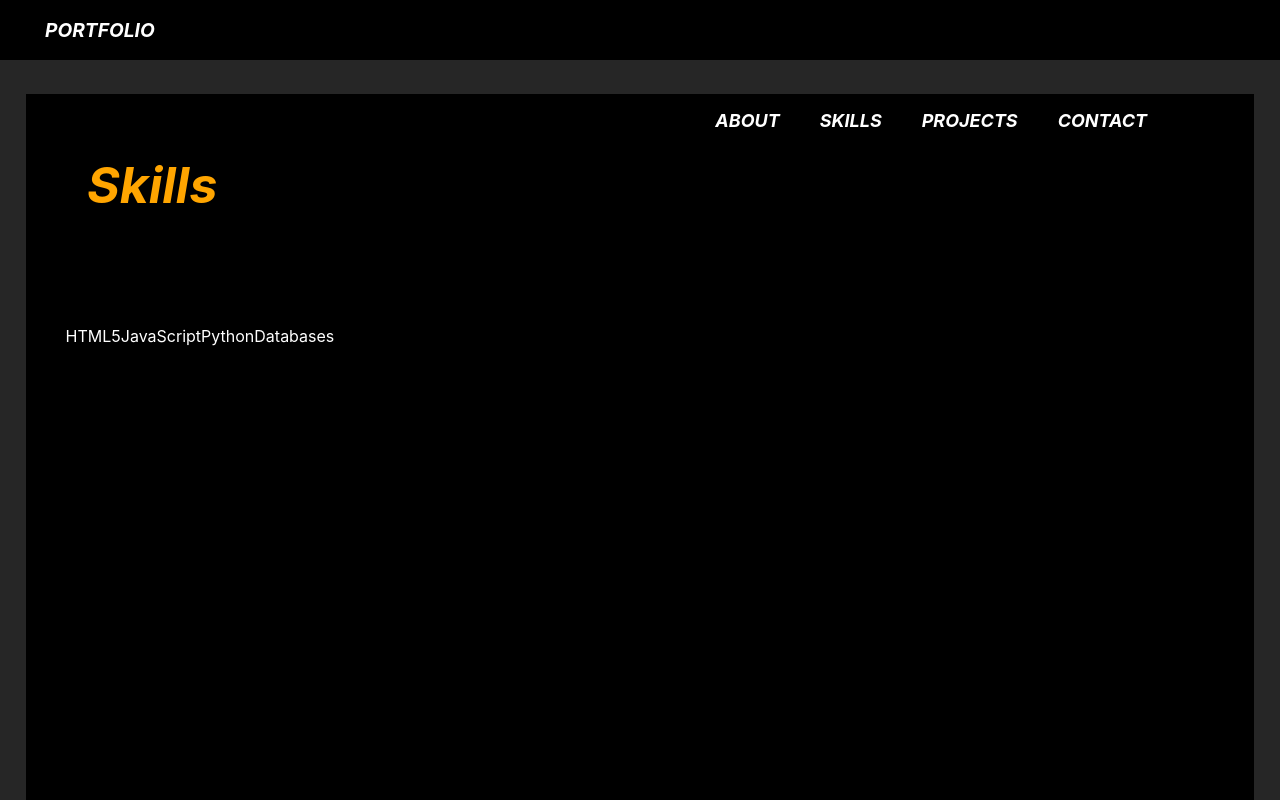
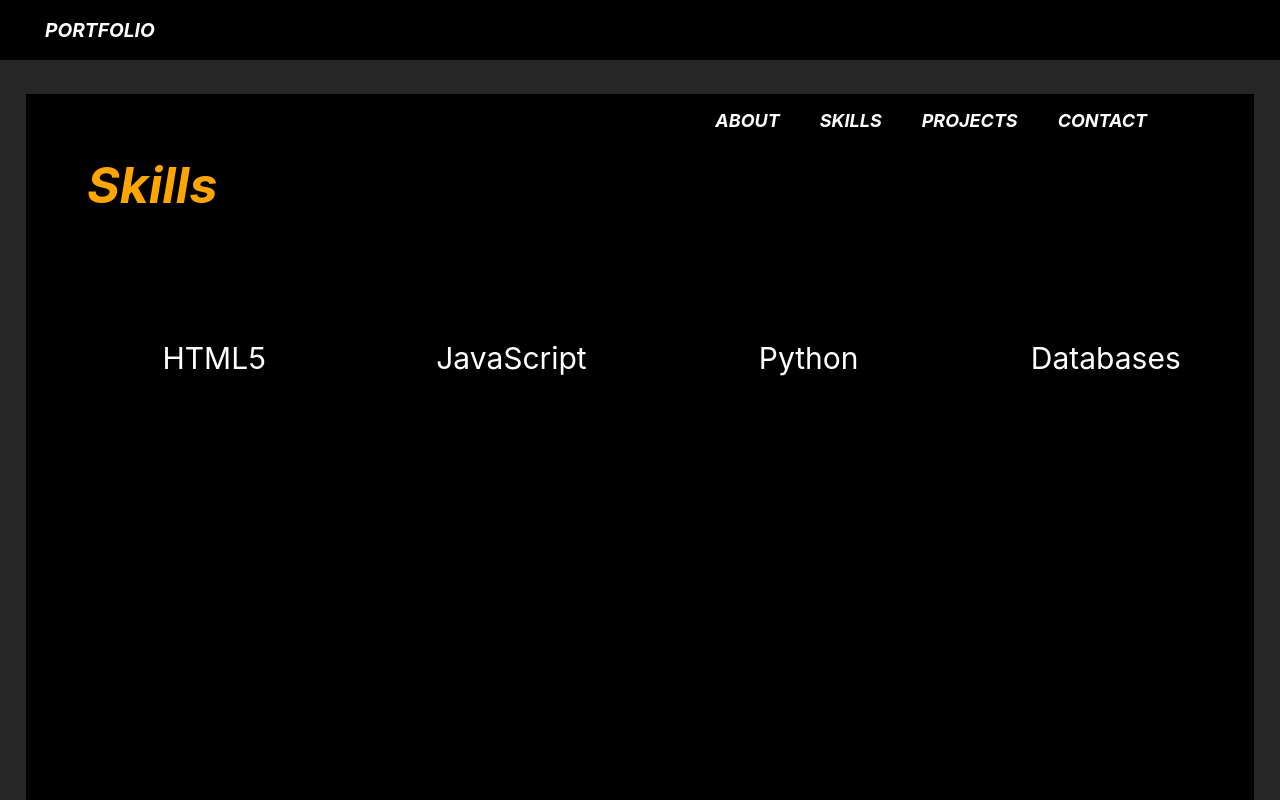
Before and after one commit to Danhayes3008/react-portfolio, a React (Create React App) app: page / in a window 1280 px wide. Shown: the top 800 px of the page. Built offline with nearby package versions, Linux system fonts and the light colour scheme.

Commit message:
pushed the changes to my app.css files

```diff
--- a/src/styles/App.css
+++ b/src/styles/App.css
@@ -137,6 +137,9 @@ nav ul li {
 
 .skill {
   position: relative;
+  width: 25%;
+  font-size: 30px;
+  text-align: center;
   color: white;
   list-style: none;
   display: inline-block;
@@ -153,6 +156,10 @@ nav ul li {
   color: white;
 }
 
+.sub-list {
+  display: inline-block !important;
+}
+
 body {
   background-color: #262626;
   overflow: hidden;
```
Also changed, not shown: 1 other file (tests, documents, lock files or other folders).
